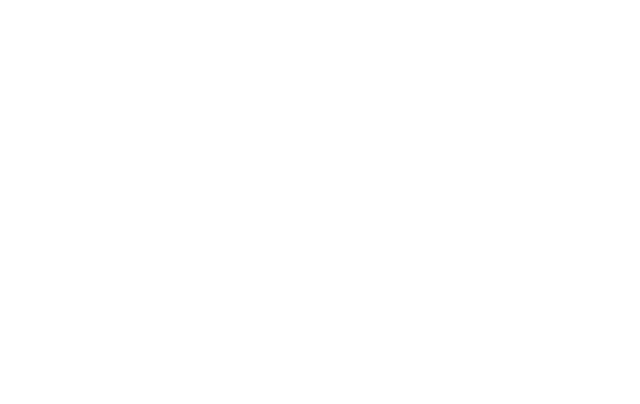
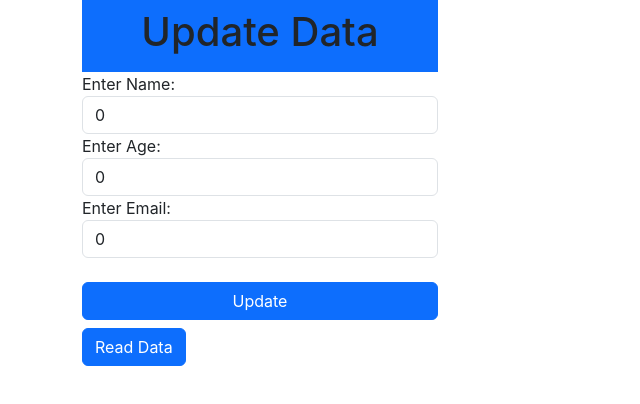
Before and after one commit to aqsafaisal34/React-Crud-App-using-fakeApi, a React (Create React App) app: page /edit in a window 1280 px wide. Before the commit this address had no page. Shown: the top 404 px of the page, without its empty margins (0-640 px from the left). Built offline with nearby package versions, Linux system fonts and the light colour scheme.

Commit message:
updata api

```diff
--- a/src/App.js
+++ b/src/App.js
@@ -1,6 +1,7 @@
 import { Route, Routes } from 'react-router-dom';
 import './App.css';
 import Create from './components/Create';
+import Edit from './components/Edit';
 import Read from './components/Read';
 
 function App() {
@@ -9,6 +10,7 @@ function App() {
      <Routes>
      <Route path='/' element={ <Read />} />
      <Route path='/create' element={ <Create />} />
+     <Route path='/edit' element={ <Edit />} />
      </Routes>
 
     </div>
--- a/src/components/Create.jsx
+++ b/src/components/Create.jsx
@@ -17,7 +17,9 @@ function Create() {
         e_email: email
     }).then(()=>{
       navigate('/')
-    })
+    }).catch((err)=>{
+      console.log(err)
+   })
    }
 
   return (
--- /dev/null
+++ b/src/components/Edit.jsx
@@ -0,0 +1,70 @@
+import axios from 'axios';
+import React, { useEffect, useState } from 'react';
+import { Link, useNavigate } from 'react-router-dom';
+
+const Edit = () => {
+
+   const[id,setId]  = useState(0);
+   const[name,setName]  = useState(0);
+   const[age,setAge]  = useState(0);
+   const[email,setEmail]  = useState(0);
+   const navigate = useNavigate();
+
+   useEffect(()=>{
+     setId(localStorage.getItem('id'));
+     setName(localStorage.getItem('name'));
+     setAge(localStorage.getItem('age'));
+     setEmail(localStorage.getItem('email'));
+   },[])
+
+   const handleUpdate = (e) =>{
+    e.preventDefault();
+     axios.put(`https://63b5680958084a7af3933503.mockapi.io/crud/${id}`,{
+        e_name:name,
+        e_age:age,
+        e_email:email,
+     }).then(()=>{
+        navigate('/')
+     }).catch((err)=>{
+        console.log(err)
+     })
+   }
+  return (
+    <>
+    <div className='row'>
+      <div className='col-md-4'>
+      <div className='bg-primary p-2 text-center'>
+          <h1>Update Data</h1>
+      </div>
+       <form onSubmit={handleUpdate}>
+          <div className='form-group'>
+              <label>Enter Name:</label>
+              <input type='text' value={name} onChange={(e) => setName(e.target.value)} placeholder='Name' className='form-control'/>
+          </div>
+          <div className='form-group'>
+              <label>Enter Age:</label>
+              <input type='number'value={age} onChange={(e) => setAge(e.target.value)} placeholder='Age' className='form-control' />
+          </div>
+          <div className='form-group'>
+              <label>Enter Email:</label>
+              <input type='email' value={email} onChange={(e) => setEmail(e.target.value)} placeholder='Email' className='form-control'/>
+          </div>
+          <br />
+          <div className='d-grid'>
+          <input type='submit' value='Update' className='btn btn-primary'/>
+          </div>
+       </form>
+       <div className='mt-2 mb-2'>
+         <Link to='/'>
+          <button className='btn btn-primary'>
+            Read Data
+          </button>
+         </Link>
+        </div>
+      </div>
+    </div>
+  </>
+  )
+}
+
+export default Edit;
--- a/src/components/Read.jsx
+++ b/src/components/Read.jsx
@@ -8,13 +8,24 @@ function Read() {
         axios.get('https://63b5680958084a7af3933503.mockapi.io/crud')
         .then((response)=>{
            setApiData(response.data)
-        })
+        }).catch((err)=>{
+          console.log(err)
+       })
     }
     const handleDelete = (id) => {
        axios.delete(`https://63b5680958084a7af3933503.mockapi.io/crud/${id}`)
        .then(()=>{
         getData();
-       })
+       }).catch((err)=>{
+        console.log(err)
+     })
+    }
+    const setDataToStorage = (id, name, age, email) =>{
+       localStorage.setItem('id',id);
+       localStorage.setItem('name',name);
+       localStorage.setItem('age',age);
+       localStorage.setItem('email',email);
+
     }
     useEffect(()=>{
         getData();
@@ -44,9 +55,11 @@ function Read() {
                     <td>{item.e_age}</td>
                     <td>{item.e_email}</td>
                     <td>
-                    <button className='btn btn-primary'>
+                    <Link to='/edit'>
+                    <button className='btn btn-primary' onClick={()=>setDataToStorage(item.id, item.e_name, item.e_age, item.e_email)}>
                      EDIT
                     </button>
+                    </Link>
                     </td>
                     <td>
                     <button className='btn btn-danger' onClick={()=>{if(window.confirm('Are you sure to delete?'))
```
